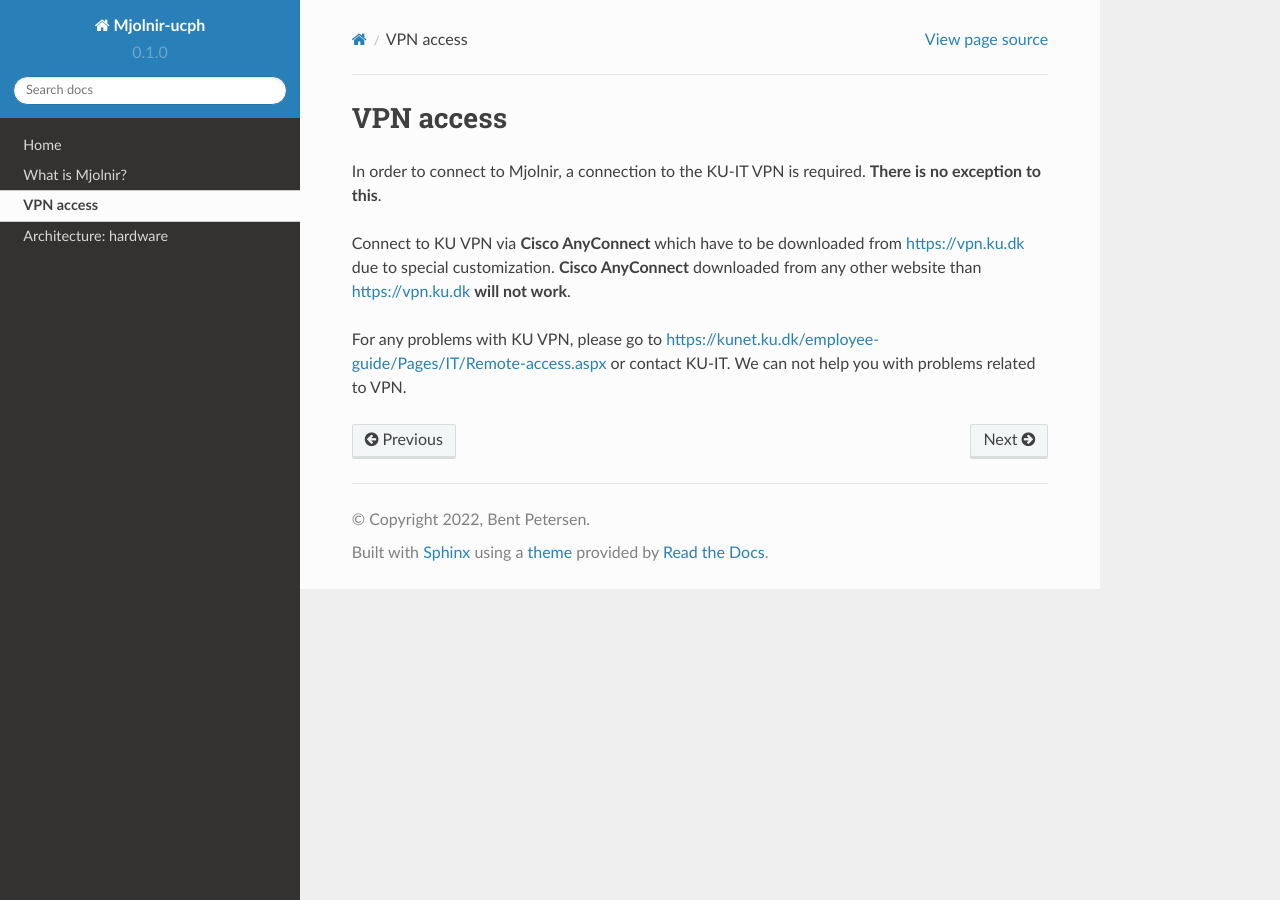
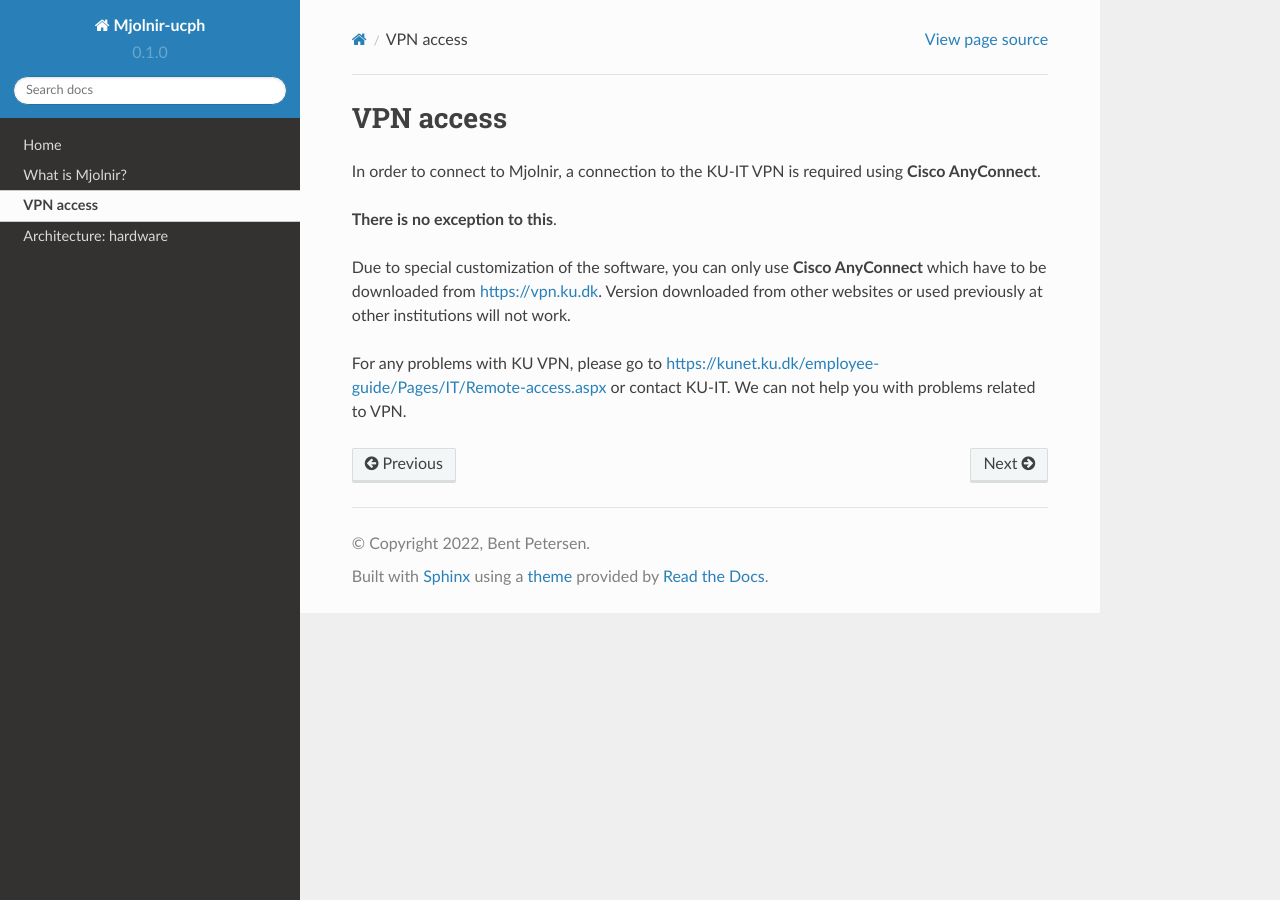
Before and after one commit to bentpetersendk/mjolnir_ucph, a Sphinx documentation site: the page built from docs/source/vpn.rst, in a window 1280 px wide. Built offline with Sphinx 7.4.7 and the Read the Docs theme 2.0.0, drawn with Linux system fonts in a browser that asks for light colours.

Commit message:
Update vpn.rst

```diff
--- a/docs/source/vpn.rst
+++ b/docs/source/vpn.rst
@@ -1,11 +1,11 @@
 VPN access
 ====
 
-In order to connect to Mjolnir, a connection to the KU-IT VPN is required.
+In order to connect to Mjolnir, a connection to the KU-IT VPN is required using **Cisco AnyConnect**.
+
 **There is no exception to this**.
 
-Connect to KU VPN via **Cisco AnyConnect** which have to be downloaded from https://vpn.ku.dk due to special customization.
-**Cisco AnyConnect** downloaded from any other website than https://vpn.ku.dk **will not work**.
+Due to special customization of the software, you can only use **Cisco AnyConnect** which have to be downloaded from https://vpn.ku.dk. Version downloaded from other websites or used previously at other institutions will not work.
 
 For any problems with KU VPN, please go to
 https://kunet.ku.dk/employee-guide/Pages/IT/Remote-access.aspx
```
